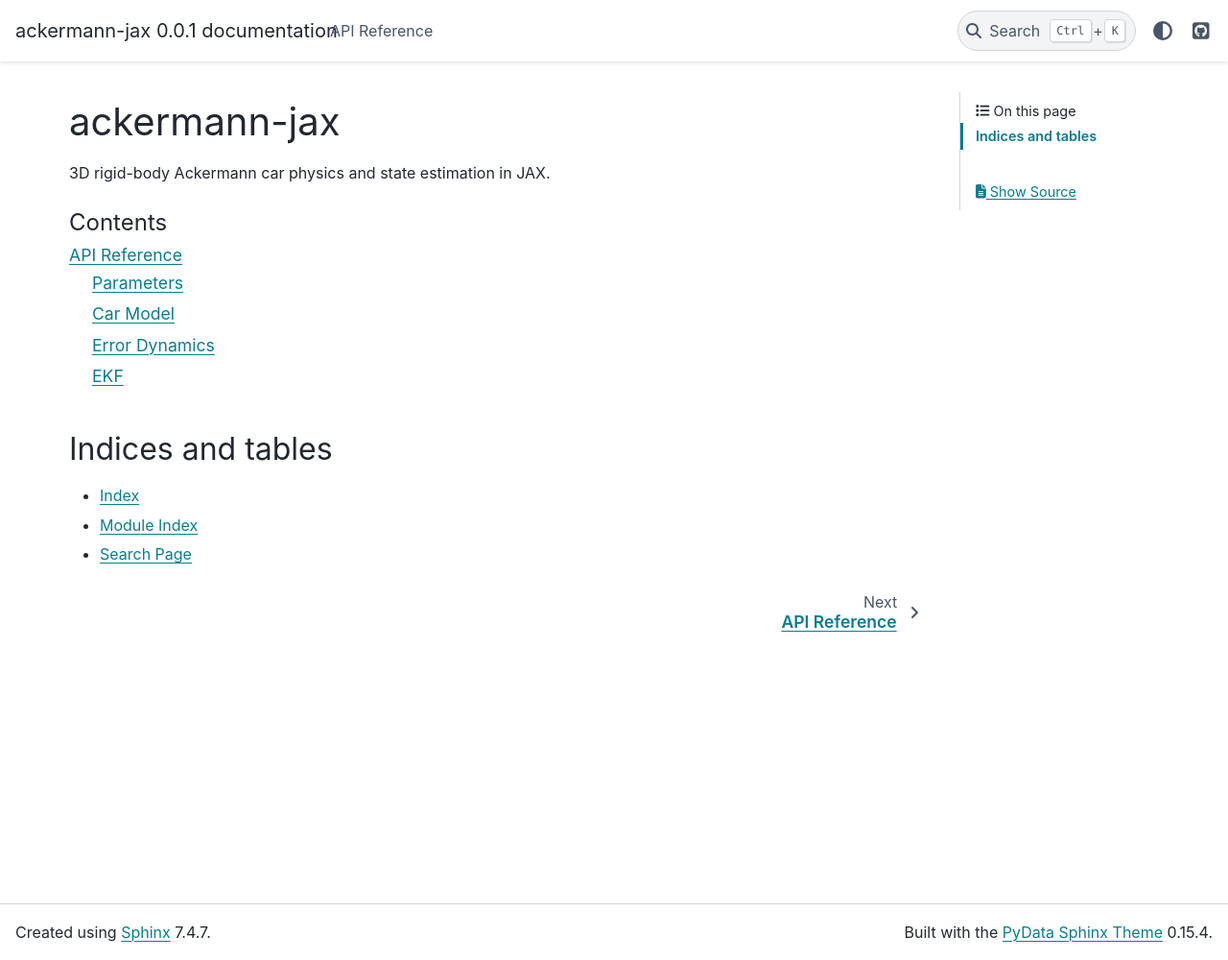
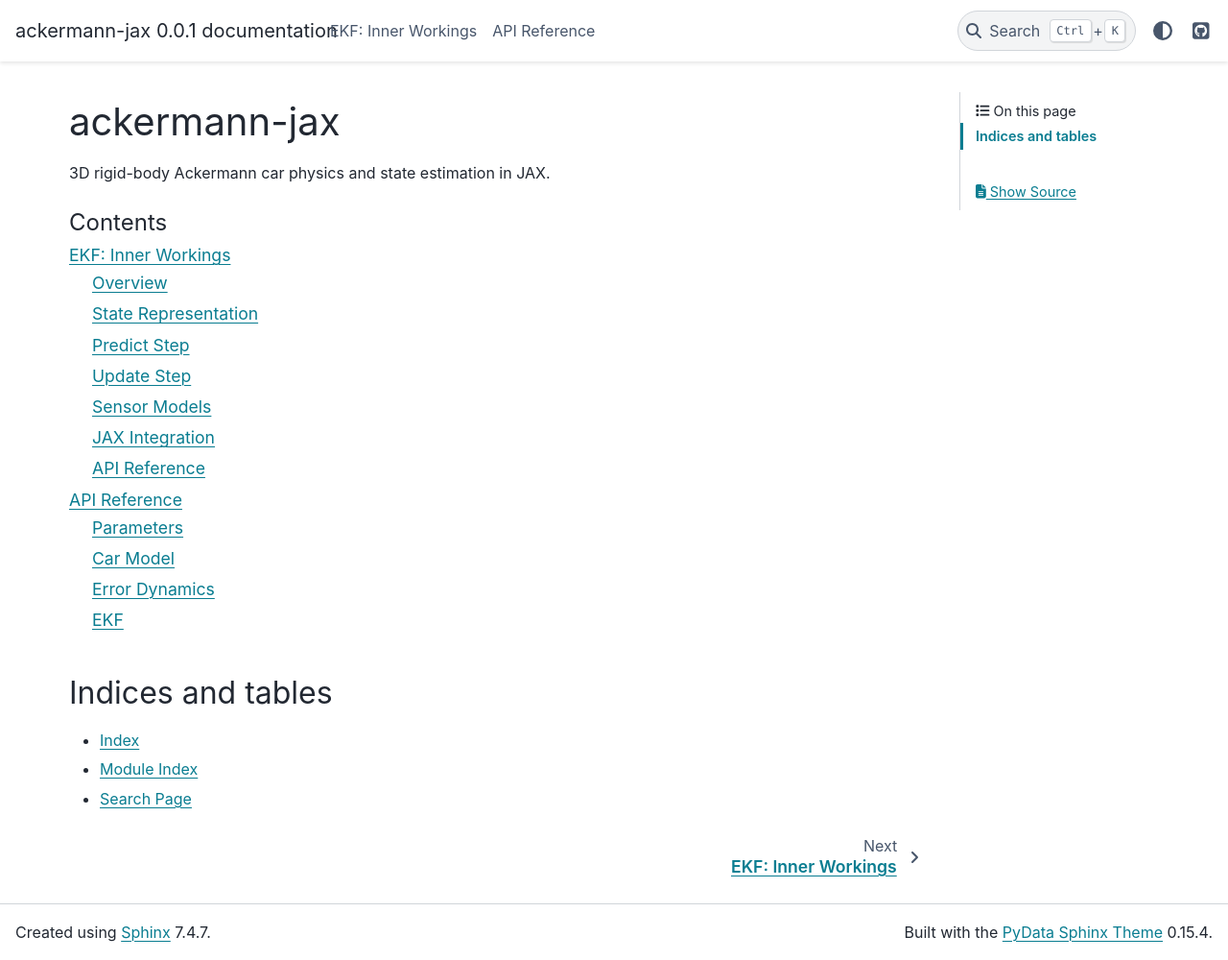
Before and after one commit to cornellev/ackermann-jax, a Sphinx documentation site: the page built from docs/index.rst, in a window 1280 px wide and 1000 px high. Shown: the whole window at 96% size. Built offline with Sphinx 7.4.7 and the PyData theme 0.15.4, drawn with Linux system fonts in a browser that asks for light colours; part of the change alters nothing that is shown.

Commit message:
ekf theory docs added

```diff
--- /dev/null
+++ b/docs/ekf_theory.rst
@@ -0,0 +1,248 @@
+EKF: Inner Workings
+===================
+
+This page explains the error-state Extended Kalman Filter (EKF) used in
+``ackermann-jax``.  The filter estimates the full 3-D rigid-body state of the
+car by maintaining a *nominal* trajectory and a Gaussian distribution over the
+*error* from that trajectory.
+
+.. contents:: On this page
+   :local:
+   :depth: 2
+
+Overview
+--------
+
+A standard EKF linearises the dynamics around the current estimate and
+propagates a covariance matrix to track uncertainty.  Because the car state
+contains an :math:`SO(3)` rotation (which lives on a manifold, not a vector space),
+a plain vector-space EKF would accumulate large linearisation errors near
+singularities.
+
+The **error-state** (or "indirect") formulation avoids this by keeping the
+nominal state on the manifold and tracking only a *small* perturbation
+:math:`\delta \mathbf{x}` in a local tangent space.  All covariance arithmetic is done
+in that 16-dimensional tangent space; the manifold update is applied via
+:func:`~ackermann_jax.errorDyn.inject_error`.
+
+State Representation
+--------------------
+
+Nominal State
+~~~~~~~~~~~~~
+
+The nominal state :math:`x_{\mathrm{nom}}` is an
+:class:`~ackermann_jax.car.AckermannCarState` with fields:
+
+.. list-table::
+   :header-rows: 1
+   :widths: 15 20 50
+
+   * - Field
+     - Symbol
+     - Description
+   * - ``p_W``
+     - :math:`p_W \in \mathbb{R}^3`
+     - World-frame position
+   * - ``R_WB``
+     - :math:`R_{WB} \in SO(3)`
+     - Rotation from body to world frame
+   * - ``v_W``
+     - :math:`v_W \in \mathbb{R}^3`
+     - World-frame linear velocity
+   * - ``w_B``
+     - :math:`\omega_B \in \mathbb{R}^3`
+     - Body-frame angular velocity
+   * - ``omega_W``
+     - :math:`\Omega_W \in \mathbb{R}^4`
+     - Wheel angular velocities (FL, FR, RL, RR)
+
+Error-State Vector
+~~~~~~~~~~~~~~~~~~
+
+The error-state :math:`\delta \mathbf{x} \in \mathbb{R}^{16}` lives in the tangent
+space of the nominal state.  Its layout is defined by
+:data:`~ackermann_jax.ekf.ERROR_DIM`:
+
+.. list-table::
+   :header-rows: 1
+   :widths: 10 15 55 10
+
+   * - Slice Index
+     - Symbol
+     - Quantity
+     - Dim
+   * - ``0:3``
+     - :math:`\delta p_W`
+     - World-frame position error
+     - 3
+   * - ``3:6``
+     - :math:`\delta\theta`
+     - :math:`SO(3)` rotation error (axis-angle / exponential map)
+     - 3
+   * - ``6:9``
+     - :math:`\delta v_W`
+     - World-frame velocity error
+     - 3
+   * - ``9:12``
+     - :math:`\delta\omega_B`
+     - Body-frame angular velocity error
+     - 3
+   * - ``12:16``
+     - :math:`\delta\Omega`
+     - Wheel angular velocity errors (FL, FR, RL, RR)
+     - 4
+
+The rotation error :math:`\delta\theta` is a 3-vector in the Lie algebra
+:math:`\mathfrak{so}(3)`.  Applying it to the nominal rotation uses the
+exponential map:
+
+.. math::
+
+   R^+ = R_{\mathrm{nom}} \, \exp(\delta\theta^\times)
+
+where :math:`(\cdot)^\times` is the skew-symmetric (hat) operator.
+
+Predict Step
+------------
+
+Given control input :math:`u` and timestep :math:`dt`, the predict step
+(:func:`~ackermann_jax.ekf.ekf_predict`) does two things:
+
+1. **Nominal propagation** — integrate the car model forward:
+
+   .. math::
+
+      \hat{\mathbf{x}}_{k+1|k} = f(\hat{\mathbf{x}}_{\mathrm{nom}}, \mathbf{u}, \Delta t)
+
+2. **Covariance propagation** — linearize the error dynamics and advance
+   the covariance prediction as well:
+
+   .. math::
+
+      P_{k+1|k} = F P F^\top + Q
+
+   where :math:`F` is the discrete state-transition Jacobian computed by
+   :func:`~ackermann_jax.ekf.compute_F` via ``jax.jacobian``:
+
+   .. math::
+
+      F = \left. \frac{\partial\, f_{\delta}(\delta \mathbf{x})}{\partial\, \delta \mathbf{x}}
+          \right|_{\delta \mathbf{x} = 0}
+
+   and :math:`f_\delta` is the error-state dynamics function
+   :func:`~ackermann_jax.errorDyn.error_dynamics`.
+
+   :math:`Q \in \mathbb{R}^{16 \times 16}` is the process-noise covariance.
+
+Update Step
+-----------
+
+When a measurement :math:`z \in \mathbb{R}^m` arrives, the update step
+(:func:`~ackermann_jax.ekf.ekf_update`) fuses it into the estimate:
+
+1. **Measurement Jacobian** — computed by
+   :func:`~ackermann_jax.ekf.compute_H` via automatic differentiation through
+   :func:`~ackermann_jax.errorDyn.inject_error`:
+
+   .. math::
+
+      H = \left.
+            \frac{\partial\, h\!\left(
+              \mathrm{inject\_error}(\mathbf{x}_{\mathrm{nom}},\, \delta \mathbf{x})
+            \right)}{\partial\, \delta \mathbf{x}}
+          \right|_{\delta \mathbf{x} = 0}
+
+   This correctly accounts for the :math:`SO(3)` perturbation convention so that
+   :math:`H` maps error-state coordinates to measurement space.
+
+2. **Innovation covariance and Kalman gain:**
+
+   .. math::
+
+      S = H P H^\top + R
+
+   .. math::
+
+      K = P H^\top S^{-1}
+
+3. **Nominal state correction** — compute the error correction and inject
+   it back onto the manifold:
+
+   .. math::
+
+      \delta x^* = K \,(z - h(x_{\mathrm{nom}}^-))
+
+   .. math::
+
+      x_{\mathrm{nom}}^+ = \mathrm{inject\_error}(x_{\mathrm{nom}}^-,\, \delta x^*)
+
+4. **Covariance update** (Joseph form, preserves positive semi-definiteness):
+
+   .. math::
+
+      P^+ = (I - KH)\, P\, (I - KH)^\top + K R K^\top
+
+Sensor Models
+-------------
+
+The filter supports multiple measurement sources, each defined by a
+measurement function :math:`h : \mathcal{X} \to \mathbb{R}^m`.
+
+GPS (2-D position)
+~~~~~~~~~~~~~~~~~~
+
+.. math::
+
+   h_{\mathrm{GPS}}(x) = p_W[0:2]
+
+Returns the :math:`x`-:math:`y` components of the world-frame position.
+Latitude/longitude readings are converted to local Cartesian coordinates
+before being passed as :math:`z`.
+
+Wheel Encoders
+~~~~~~~~~~~~~~
+
+.. math::
+
+   h_{\mathrm{wheels}}(x) = \Omega_W
+
+Returns all four wheel angular velocities.  RPM readings from the encoders
+are converted to rad/s before use.
+
+Multi-Sensor Fusion
+~~~~~~~~~~~~~~~~~~~
+
+When multiple sensors fire in one timestep, call :func:`~ackermann_jax.ekf.ekf_predict`
+once and then chain :func:`~ackermann_jax.ekf.ekf_update` for each source::
+
+   ekf = ekf_predict(model, ekf, u, Q, dt)
+   ekf = ekf_update(ekf, z_gps,    h_gps,    R_gps)
+   ekf = ekf_update(ekf, z_wheels, h_wheels, R_wheels)
+
+Each sequential update conditions on the result of the previous one.
+
+JAX Integration
+---------------
+
+All filter functions are designed to work natively with JAX:
+
+- :func:`~ackermann_jax.ekf.ekf_predict` and
+  :func:`~ackermann_jax.ekf.ekf_update` are decorated with
+  :func:`jax.jit` for compiled execution.
+- :class:`~ackermann_jax.ekf.EKFState` is a registered pytree, so it passes
+  through :func:`jax.jit` and :func:`jax.lax.scan` without extra wrapping.
+- Jacobians :math:`F` and :math:`H` are computed via ``jax.jacobian`` rather
+  than hand-derived formulas, keeping the implementation concise and correct
+  as the dynamics evolve.
+
+.. note::
+   On Jetson Orin (JetPack 6.x) the ``jnp.linalg.inv(S)`` call inside
+   :func:`~ackermann_jax.ekf.ekf_update` can trigger a cuSolver internal
+   error.  Replace it with ``jnp.linalg.solve(S, H @ ekf.P).T`` or set
+   ``XLA_FLAGS=--xla_gpu_cusolver_disable=true`` as a workaround.
+
+API Reference
+-------------
+
+See :doc:`api/ekf` for the full API documentation.
--- a/docs/index.rst
+++ b/docs/index.rst
@@ -7,6 +7,7 @@ ackermann-jax
    :maxdepth: 2
    :caption: Contents
 
+   ekf_theory
    api/index
 
 Indices and tables
```
